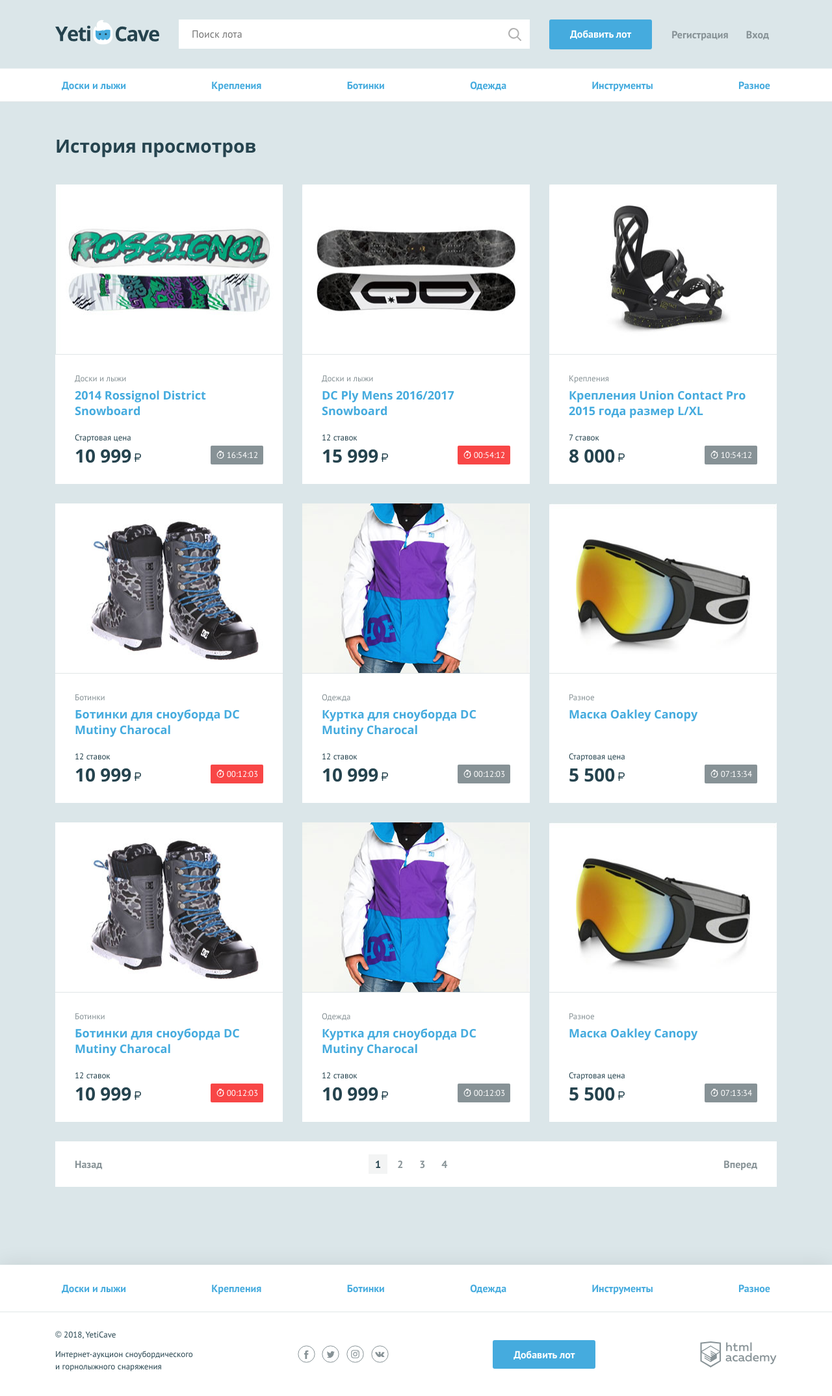
After one commit to niknov80/yeticave, a PHP site: page /history in a window 1280 px wide. The commit adds this page. Shown: the whole page at 65% size. Run offline with PHP 8.4, Linux system fonts and the light colour scheme.

```diff
--- /dev/null
+++ b/history.php
@@ -0,0 +1,15 @@
+<?php
+require_once('function.php');
+require_once('data.php');
+
+$page_content = include_template('templates/history.php', ['category' => $category]);
+
+$page_layout = include_template('templates/layout.php', [
+    'category' => $category,
+    'pageTitle' => $page_title,
+    'pageContent' => $page_content,
+    'isAuth' => $is_auth,
+    'userName' => $user_name,
+    'userAvatar' => $user_avatar]);
+
+print ($page_layout);
--- /dev/null
+++ b/templates/history.php
@@ -0,0 +1,191 @@
+<main>
+  <nav class="nav">
+    <ul class="nav__list container">
+        <?php foreach ($template_data['category'] as  $value): ?>
+            <li class="nav__item">
+                <a href="all-lots.html"><?=htmlspecialchars($value); ?></a>
+            </li>
+      <?php endforeach; ?>
+    </ul>
+  </nav>
+  <div class="container">
+    <section class="lots">
+      <h2>История просмотров</h2>
+      <ul class="lots__list">
+        <li class="lots__item lot">
+          <div class="lot__image">
+            <img src="img/lot-1.jpg" width="350" height="260" alt="Сноуборд">
+          </div>
+          <div class="lot__info">
+            <span class="lot__category">Доски и лыжи</span>
+            <h3 class="lot__title"><a class="text-link" href="lot.html">2014 Rossignol District Snowboard</a></h3>
+            <div class="lot__state">
+              <div class="lot__rate">
+                <span class="lot__amount">Стартовая цена</span>
+                <span class="lot__cost">10 999<b class="rub">р</b></span>
+              </div>
+              <div class="lot__timer timer">
+                16:54:12
+              </div>
+            </div>
+          </div>
+        </li>
+        <li class="lots__item lot">
+          <div class="lot__image">
+            <img src="img/lot-2.jpg" width="350" height="260" alt="Сноуборд">
+          </div>
+          <div class="lot__info">
+            <span class="lot__category">Доски и лыжи</span>
+            <h3 class="lot__title"><a class="text-link" href="lot.html">DC Ply Mens 2016/2017 Snowboard</a></h3>
+            <div class="lot__state">
+              <div class="lot__rate">
+                <span class="lot__amount">12 ставок</span>
+                <span class="lot__cost">15 999<b class="rub">р</b></span>
+              </div>
+              <div class="lot__timer timer timer--finishing">
+                00:54:12
+              </div>
+            </div>
+          </div>
+        </li>
+        <li class="lots__item lot">
+          <div class="lot__image">
+            <img src="img/lot-3.jpg" width="350" height="260" alt="Крепления">
+          </div>
+          <div class="lot__info">
+            <span class="lot__category">Крепления</span>
+            <h3 class="lot__title"><a class="text-link" href="lot.html">Крепления Union Contact Pro 2015 года размер
+              L/XL</a></h3>
+            <div class="lot__state">
+              <div class="lot__rate">
+                <span class="lot__amount">7 ставок</span>
+                <span class="lot__cost">8 000<b class="rub">р</b></span>
+              </div>
+              <div class="lot__timer timer">
+                10:54:12
+              </div>
+            </div>
+          </div>
+        </li>
+        <li class="lots__item lot">
+          <div class="lot__image">
+            <img src="img/lot-4.jpg" width="350" height="260" alt="Ботинки">
+          </div>
+          <div class="lot__info">
+            <span class="lot__category">Ботинки</span>
+            <h3 class="lot__title"><a class="text-link" href="lot.html">Ботинки для сноуборда DC Mutiny Charocal</a>
+            </h3>
+            <div class="lot__state">
+              <div class="lot__rate">
+                <span class="lot__amount">12 ставок</span>
+                <span class="lot__cost">10 999<b class="rub">р</b></span>
+              </div>
+              <div class="lot__timer timer timer--finishing">
+                00:12:03
+              </div>
+            </div>
+          </div>
+        </li>
+        <li class="lots__item lot">
+          <div class="lot__image">
+            <img src="img/lot-5.jpg" width="350" height="260" alt="Куртка">
+          </div>
+          <div class="lot__info">
+            <span class="lot__category">Одежда</span>
+            <h3 class="lot__title"><a class="text-link" href="lot.html">Куртка для сноуборда DC Mutiny Charocal</a></h3>
+            <div class="lot__state">
+              <div class="lot__rate">
+                <span class="lot__amount">12 ставок</span>
+                <span class="lot__cost">10 999<b class="rub">р</b></span>
+              </div>
+              <div class="lot__timer timer">
+                00:12:03
+              </div>
+            </div>
+          </div>
+        </li>
+        <li class="lots__item lot">
+          <div class="lot__image">
+            <img src="img/lot-6.jpg" width="350" height="260" alt="Маска">
+          </div>
+          <div class="lot__info">
+            <span class="lot__category">Разное</span>
+            <h3 class="lot__title"><a class="text-link" href="lot.html">Маска Oakley Canopy</a></h3>
+            <div class="lot__state">
+              <div class="lot__rate">
+                <span class="lot__amount">Стартовая цена</span>
+                <span class="lot__cost">5 500<b class="rub">р</b></span>
+              </div>
+              <div class="lot__timer timer">
+                07:13:34
+              </div>
+            </div>
+          </div>
+        </li>
+        <li class="lots__item lot">
+          <div class="lot__image">
+            <img src="img/lot-4.jpg" width="350" height="260" alt="Ботинки">
+          </div>
+          <div class="lot__info">
+            <span class="lot__category">Ботинки</span>
+            <h3 class="lot__title"><a class="text-link" href="lot.html">Ботинки для сноуборда DC Mutiny Charocal</a>
+            </h3>
+            <div class="lot__state">
+              <div class="lot__rate">
+                <span class="lot__amount">12 ставок</span>
+                <span class="lot__cost">10 999<b class="rub">р</b></span>
+              </div>
+              <div class="lot__timer timer timer--finishing">
+                00:12:03
+              </div>
+            </div>
+          </div>
+        </li>
+        <li class="lots__item lot">
+          <div class="lot__image">
+            <img src="img/lot-5.jpg" width="350" height="260" alt="Куртка">
+          </div>
+          <div class="lot__info">
+            <span class="lot__category">Одежда</span>
+            <h3 class="lot__title"><a class="text-link" href="lot.html">Куртка для сноуборда DC Mutiny Charocal</a></h3>
+            <div class="lot__state">
+              <div class="lot__rate">
+                <span class="lot__amount">12 ставок</span>
+                <span class="lot__cost">10 999<b class="rub">р</b></span>
+              </div>
+              <div class="lot__timer timer">
+                00:12:03
+              </div>
+            </div>
+          </div>
+        </li>
+        <li class="lots__item lot">
+          <div class="lot__image">
+            <img src="img/lot-6.jpg" width="350" height="260" alt="Маска">
+          </div>
+          <div class="lot__info">
+            <span class="lot__category">Разное</span>
+            <h3 class="lot__title"><a class="text-link" href="lot.html">Маска Oakley Canopy</a></h3>
+            <div class="lot__state">
+              <div class="lot__rate">
+                <span class="lot__amount">Стартовая цена</span>
+                <span class="lot__cost">5 500<b class="rub">р</b></span>
+              </div>
+              <div class="lot__timer timer">
+                07:13:34
+              </div>
+            </div>
+          </div>
+        </li>
+      </ul>
+    </section>
+    <ul class="pagination-list">
+      <li class="pagination-item pagination-item-prev"><a>Назад</a></li>
+      <li class="pagination-item pagination-item-active"><a>1</a></li>
+      <li class="pagination-item"><a href="#">2</a></li>
+      <li class="pagination-item"><a href="#">3</a></li>
+      <li class="pagination-item"><a href="#">4</a></li>
+      <li class="pagination-item pagination-item-next"><a href="#">Вперед</a></li>
+    </ul>
+  </div>
+</main>
```
Also changed, not shown: lot.php (+11 -0 lines).
